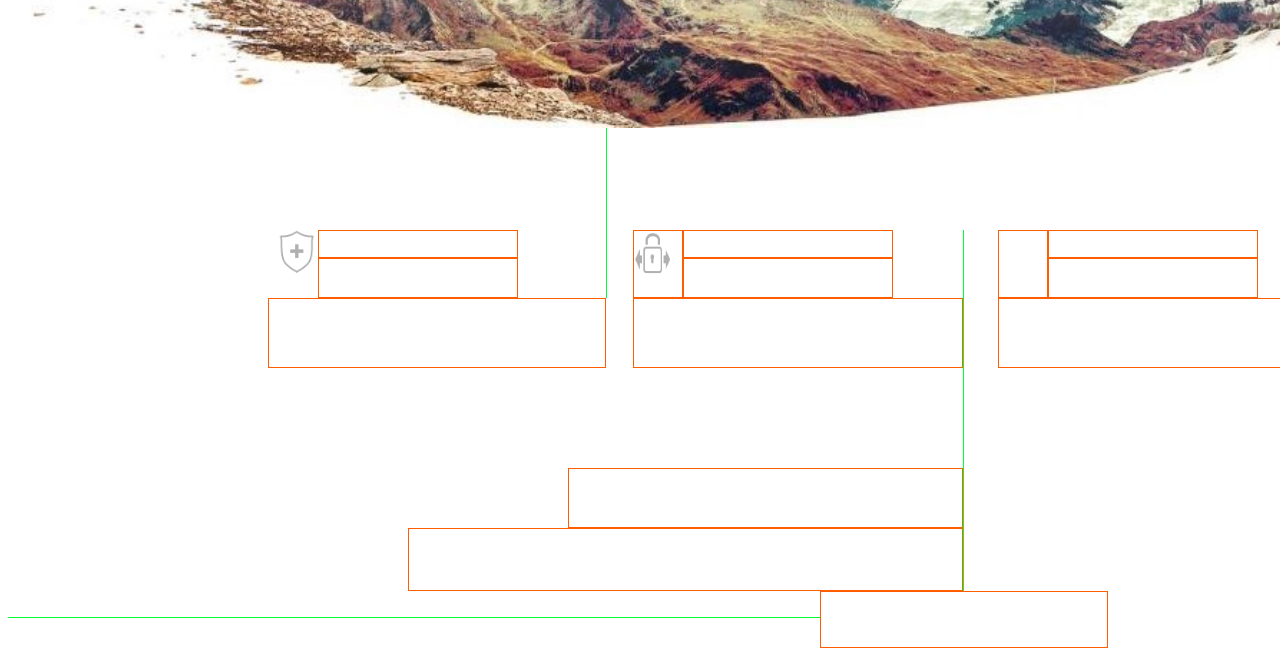
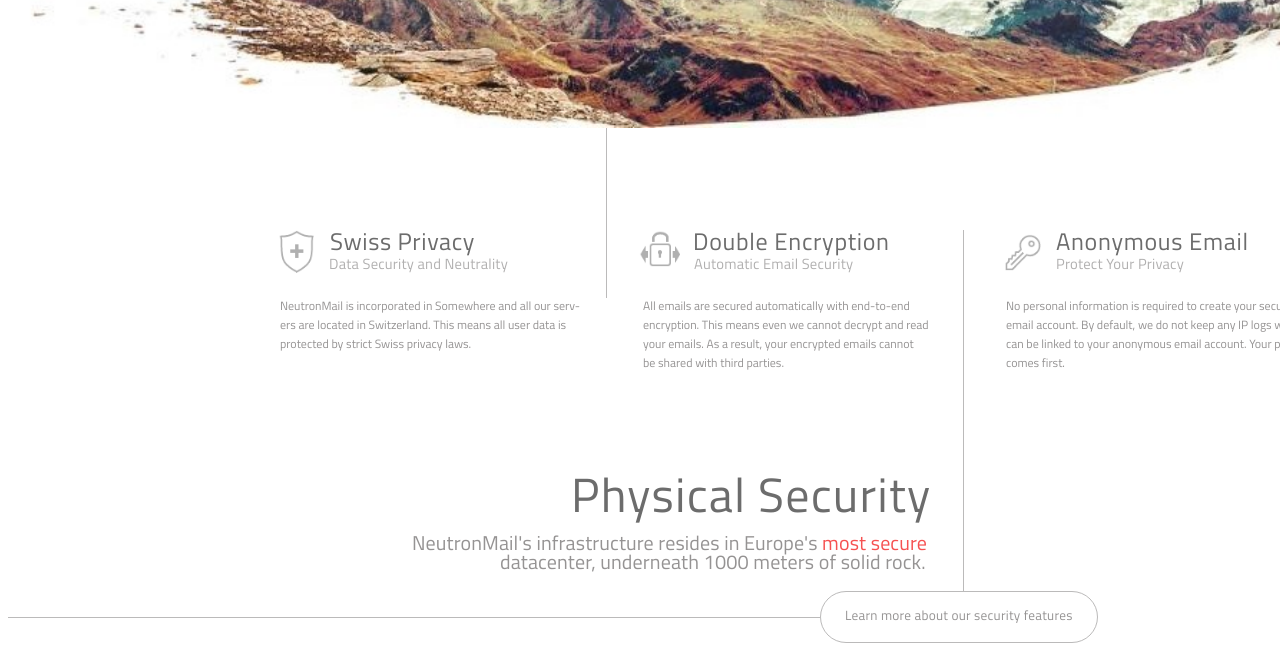
Before and after one commit to ezenevich/neutronMail, a plain HTML site: page index.html in a window 1280 px wide. Shown: the part 530-1185 px from the top of the page. Drawn offline with Linux system fonts and the light colour scheme.

Commit message:
style: add fonts and some colors

```diff
--- a/grid.css
+++ b/grid.css
@@ -118,21 +118,18 @@ article{
   grid-column-end: 5;
   grid-row-start: 2;
   grid-row-end: 3;
-  border: 1px solid #ff5d00;
 }
 .swiss-slogan{
   grid-column-start: 3;
   grid-column-end: 5;
   grid-row-start: 3;
   grid-row-end: 4;
-  border: 1px solid #ff5d00;
 }
 .swiss-text{
   grid-column-start: 2;
   grid-column-end: 7;
   grid-row-start: 4;
   grid-row-end: 5;
-  border: 1px solid #ff5d00;
 }
 
 .encrypt-pic{
@@ -140,28 +137,24 @@ article{
   grid-column-end: 9;
   grid-row-start: 2;
   grid-row-end: 4;
-  border: 1px solid #ff5d00;
 }
 .encrypt-headline{
   grid-column-start: 9;
   grid-column-end: 11;
   grid-row-start: 2;
   grid-row-end: 3;
-  border: 1px solid #ff5d00;
 }
 .encrypt-slogan{
   grid-column-start: 9;
   grid-column-end: 11;
   grid-row-start: 3;
   grid-row-end: 4;
-  border: 1px solid #ff5d00;
 }
 .encrypt-text{
   grid-column-start: 8;
   grid-column-end: 12;
   grid-row-start: 4;
   grid-row-end: 5;
-  border: 1px solid #ff5d00;
 }
 
 .anonymous-pic{
@@ -169,28 +162,24 @@ article{
   grid-column-end: 14;
   grid-row-start: 2;
   grid-row-end: 4;
-  border: 1px solid #ff5d00;
 }
 .anonymous-headline{
   grid-column-start: 14;
   grid-column-end: 16;
   grid-row-start: 2;
   grid-row-end: 3;
-  border: 1px solid #ff5d00;
 }
 .anonymous-slogan{
   grid-column-start: 14;
   grid-column-end: 16;
   grid-row-start: 3;
   grid-row-end: 4;
-  border: 1px solid #ff5d00;
 }
 .anonymous-text{
   grid-column-start: 13;
   grid-column-end: 17;
   grid-row-start: 4;
   grid-row-end: 5;
-  border: 1px solid #ff5d00;
 }
 
 .security-headline{
@@ -198,22 +187,23 @@ article{
   grid-column-end: 12;
   grid-row-start: 6;
   grid-row-end: 7;
-  border: 1px solid #ff5d00;
 }
 .security-text{
   grid-column-start: 4;
   grid-column-end: 12;
   grid-row-start: 7;
   grid-row-end: 8;
-  border: 1px solid #ff5d00;
 }
 
 .security-slogan{
+  width: 276px;
+  height: 50px;
   grid-column-start: 10;
   grid-column-end: 15;
   grid-row-start: 8;
   grid-row-end: 10;
-  border: 1px solid #ff5d00;
+  border: 1px solid #bbbaba;
+  border-radius: 30px 30px 30px 30px;
 }
 
 .security-line{
@@ -221,46 +211,41 @@ article{
   grid-column-end: 8;
   grid-row-start: 1;
   grid-row-end: 4;
-  border-left: 1px solid #00ff32;
+  border-left: 1px solid #bbbaba;
 }
 .security-line2{
   grid-column-start: 12;
   grid-column-end: 13;
   grid-row-start: 2;
   grid-row-end: 8;
-  border-left: 1px solid #00ff32;
+  border-left: 1px solid #bbbaba;
 }
 .security-line3{
   grid-column-start: 17;
   grid-column-end: 18;
   grid-row-start: 2;
   grid-row-end: 3;
-  border-top: 1px solid #00ff32;
+  border-top: 1px solid #bbbaba;
 }
 .security-line4{
   grid-column-start: 1;
   grid-column-end: 10;
   grid-row-start: 8;
   grid-row-end: 9;
-  border-bottom: 1px solid #00ff32;
+  border-bottom: 1px solid #bbbaba;
 }
-
-
-
-
 
 .laptop-box{
   position: relative;
   grid-area: laptop;
   display: grid;
   grid-template-columns: 290px 40px 190px 50px 250px 140px 1fr;
-  grid-template-rows: 80px 30px 110px 30px 80px 50px 70px 70px 125px 1fr;
+  grid-template-rows: 80px 30px 110px 30px 80px 50px 70px 70px 128px 1fr;
 
   background-image: url("assets/laptop.png");
   background-size: 32%;
   background-repeat: no-repeat;
   background-position: 77.7% 76.7%;
-  border: 1px solid #0006e4;
 }
 
 .laptop-icons{
@@ -268,7 +253,6 @@ article{
   grid-column-end: 6;
   grid-row-start: 1;
   grid-row-end: 2;
-  border: 1px solid #0bff00;
 }
 .laptop-slide{
   grid-column-start: 2;
--- a/index.html
+++ b/index.html
@@ -81,26 +81,61 @@
         <div class="swiss-pic">
           <img src="assets/sheild.png" width="36" height="43" alt="sheild">
         </div>
-        <div class="swiss-headline"></div>
-        <div class="swiss-slogan"></div>
-        <div class="swiss-text"></div>
+        <div class="swiss-headline">
+          <p>Swiss Privacy</p>
+        </div>
+        <div class="swiss-slogan">
+          <p>Data Security and Neutrality</p>
+        </div>
+        <div class="swiss-text">
+          <pre>NeutronMail is incorporated in Somewhere and all our serv-
+ers are located in Switzerland. This means all user data is
+protected by strict Swiss privacy laws.</pre>
+        </div>
 
         <div class="encrypt-pic">
-          <img src="assets/block.png" width="36" height="43" alt="block">
+          <img src="assets/block.png" width="41" height="37" alt="block">
         </div>
-        <div class="encrypt-headline"></div>
-        <div class="encrypt-slogan"></div>
-        <div class="encrypt-text"></div>
+        <div class="encrypt-headline">
+          <p>Double Encryption</p>
+        </div>
+        <div class="encrypt-slogan">
+          <p>Automatic Email Security</p>
+        </div>
+        <div class="encrypt-text">
+          <pre>All emails are secured automatically with end-to-end
+encryption. This means even we cannot decrypt and read
+your emails. As a result, your encrypted emails cannot
+be shared with third parties.</pre>
+        </div>
 
-        <div class="anonymous-pic"></div>
-        <div class="anonymous-headline"></div>
-        <div class="anonymous-slogan"></div>
-        <div class="anonymous-text"></div>
+        <div class="anonymous-pic">
+          <img src="assets/key.png" width="37" height="37" alt="key">
+        </div>
+        <div class="anonymous-headline">
+          <p>Anonymous Email</p>
+        </div>
+        <div class="anonymous-slogan">
+          <p>Protect Your Privacy</p>
+        </div>
+        <div class="anonymous-text">
+          <pre>No personal information is required to create your secure
+email account. By default, we do not keep any IP logs which
+can be linked to your anonymous email account. Your privacy
+comes first.</pre>
+        </div>
 
-        <div class="security-headline"></div>
-        <div class="security-text"></div>
+        <div class="security-headline">
+          <p>Physical Security</p>
+        </div>
+        <div class="security-text">
+          <p>NeutronMail's infrastructure resides in Europe's <span>most secure</span></p>
+          <p>datacenter, underneath 1000 meters of solid rock.</p>
+        </div>
 
-        <div class="security-slogan"></div>
+        <div class="security-slogan">
+          <p>Learn more about our security features</p>
+        </div>
 
         <div class="security-line"></div>
         <div class="security-line2"></div>
@@ -111,7 +146,21 @@
 
       <div class="laptop-box">
 
-        <div class="laptop-icons"></div>
+        <div class="laptop-icons">
+
+          <img src="assets/log1.png"  alt="logo">
+
+          <img src="assets/sheild.png" width="36" height="43" alt="sheild">
+
+          <img src="assets/sheild.png" width="36" height="43" alt="sheild">
+
+          <img src="assets/sheild.png" width="36" height="43" alt="sheild">
+
+          <img src="assets/sheild.png" width="36" height="43" alt="sheild">
+
+          <img src="assets/sheild.png" width="36" height="43" alt="sheild">
+
+        </div>
 
         <div class="laptop-slide"></div>
 
--- a/style.css
+++ b/style.css
@@ -164,3 +164,118 @@ nav > a{
 .swiss-pic > img{
   margin-left: 10px;
 }
+.encrypt-pic > img{
+  margin-left: 6px;
+}
+.anonymous-pic > img{
+  margin-top: 4px;
+  margin-left: 6px;
+}
+
+.swiss-headline > p{
+  margin-left: 12px;
+  margin-top: -7px;
+  font-family: 'Titillium Web', sans-serif;
+  font-size: 18pt;
+  letter-spacing: 0.6px;
+  color: #6c6c6c;
+}
+.swiss-slogan > p{
+  margin-left: 11px;
+  margin-top: -6px;
+  font-family: 'Titillium Web', sans-serif;
+  font-size: 11pt;
+  letter-spacing: 0.2px;
+  color: #b1b0b0;
+}
+.swiss-text > pre{
+  margin-left: 12px;
+  margin-top: -2px;
+  font-family: 'Titillium Web', sans-serif;
+  font-size: 9pt;
+  color: #959393;
+}
+
+.encrypt-headline > p{
+  margin-left: 10px;
+  margin-top: -7px;
+  font-family: 'Titillium Web', sans-serif;
+  font-size: 18pt;
+  letter-spacing: 0.7px;
+  color: #6c6c6c;
+}
+.encrypt-slogan > p{
+  margin-left: 11px;
+  margin-top: -6px;
+  font-family: 'Titillium Web', sans-serif;
+  font-size: 11pt;
+  letter-spacing: 0.2px;
+  color: #b1b0b0;
+}
+.encrypt-text > pre{
+  margin-left: 10px;
+  margin-top: -2px;
+  font-family: 'Titillium Web', sans-serif;
+  font-size: 9pt;
+  color: #959393;
+}
+
+.anonymous-headline > p{
+  margin-left: 8px;
+  margin-top: -7px;
+  font-family: 'Titillium Web', sans-serif;
+  font-size: 18pt;
+  letter-spacing: 0.7px;
+  color: #6c6c6c;
+}
+.anonymous-slogan > p{
+  margin-left: 8px;
+  margin-top: -6px;
+  font-family: 'Titillium Web', sans-serif;
+  font-size: 11pt;
+  letter-spacing: 0.2px;
+  color: #b1b0b0;
+}
+.anonymous-text > pre{
+  margin-left: 8px;
+  margin-top: -2px;
+  font-family: 'Titillium Web', sans-serif;
+  font-size: 9pt;
+  color: #959393;
+}
+
+.security-headline > p{
+  margin-left: 3px;
+  margin-top: -10px;
+  font-family: 'Titillium Web', sans-serif;
+  font-size: 36pt;
+  letter-spacing: 1.2px;
+  color: #6c6c6c;
+}
+.security-text > p{
+  margin-left: 4px;
+  margin-top: -1px;
+  font-family: 'Titillium Web', sans-serif;
+  font-size: 15pt;
+  letter-spacing: 0.12px;
+  color: #959393;
+}
+.security-text > p > span{
+  color: #f65151;
+}
+.security-text > p:last-of-type{
+  margin-left: 92px;
+  margin-top: -32px;
+  font-family: 'Titillium Web', sans-serif;
+  font-size: 15pt;
+  letter-spacing: 0.12px;
+  color: #959393;
+}
+
+.security-slogan > p{
+  margin-left: 24px;
+  font-family: 'Titillium Web', sans-serif;
+  font-size: 10pt;
+  letter-spacing: 0.25px;
+  color: #959393;
+}
```
